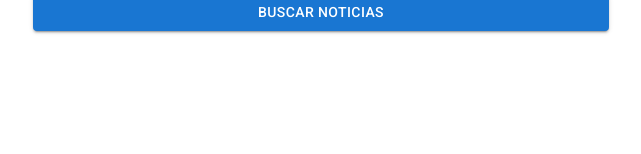
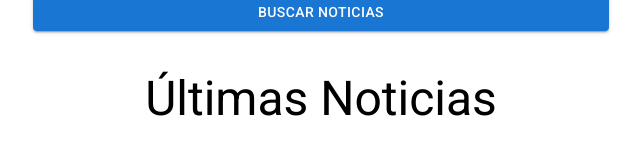
Before and after one commit to danieldamian09/search-news-with-api, a React (Vite) app: page / in a window 1280 px wide. Shown: the part 214-368 px from the top of the page, without its empty margins (319-960 px from the left). Built offline with nearby package versions, Linux system fonts and the light colour scheme; no server answers.

Commit message:
creating News Listing component

```diff
--- a/src/App.jsx
+++ b/src/App.jsx
@@ -1,5 +1,6 @@
 import {Container, Grid, Typography} from "@mui/material";
 import Formulario from "./components/Formulario";
+import ListadoNoticias from "./components/ListadoNoticias";
 import {NoticiasProvider} from "./context/NoticiasProvider";
 
 function App() {
@@ -21,6 +22,8 @@ function App() {
 						<Formulario />
 					</Grid>
 				</Grid>
+
+				<ListadoNoticias />
 			</Container>
 		</NoticiasProvider>
 	);
--- /dev/null
+++ b/src/components/ListadoNoticias.jsx
@@ -0,0 +1,21 @@
+import { Grid, Typography } from "@mui/material";
+import Noticia from "./Noticia";
+import useNoticias from "../hook/useNoticias"
+
+const ListadoNoticias = () => {
+
+  const { noticias } = useNoticias();
+
+  return (
+    <>
+      <Typography textAlign={"center"} marginY={5} component="h2" variant="h3">Últimas Noticias</Typography>
+      <Grid>
+        {noticias.map(noticia => (
+          <Noticia key={noticia.url} noticia={noticia} />
+        ))}
+      </Grid>
+    </>
+  )
+}
+
+export default ListadoNoticias
--- /dev/null
+++ b/src/components/Noticia.jsx
@@ -0,0 +1,12 @@
+import React from 'react'
+
+const Noticia = ({ noticia }) => {
+
+  console.log(noticia);
+
+  return (
+    <div>Noticia</div>
+  )
+}
+
+export default Noticia
--- a/src/context/NoticiasProvider.jsx
+++ b/src/context/NoticiasProvider.jsx
@@ -31,6 +31,7 @@ const NoticiasProvider = ({ children }) => {
     <NoticiasContext.Provider value={{
       categoria,
       hanldeChangeCategoria,
+      noticias,
     }}>
       {children}
     </NoticiasContext.Provider>
```
